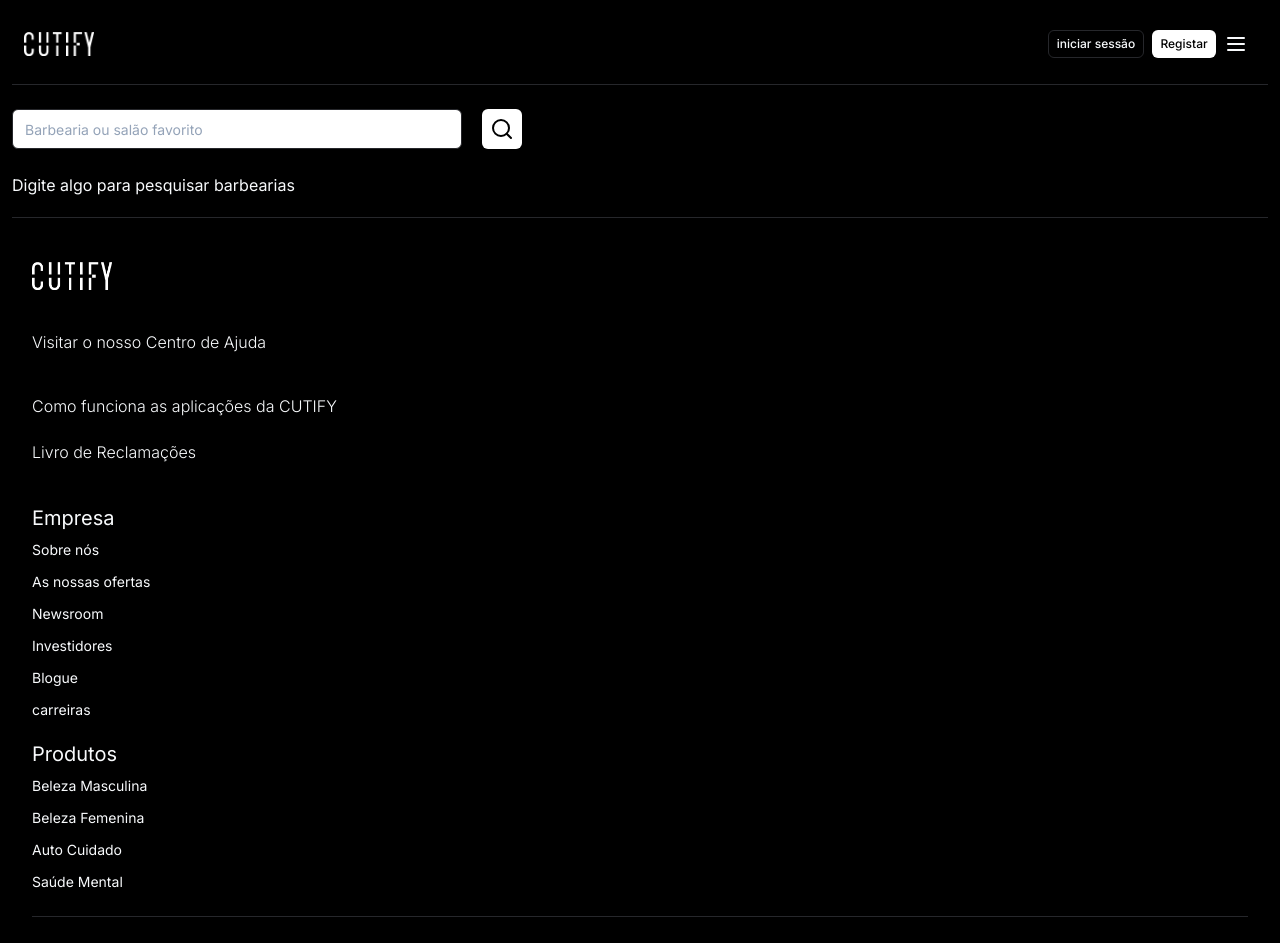
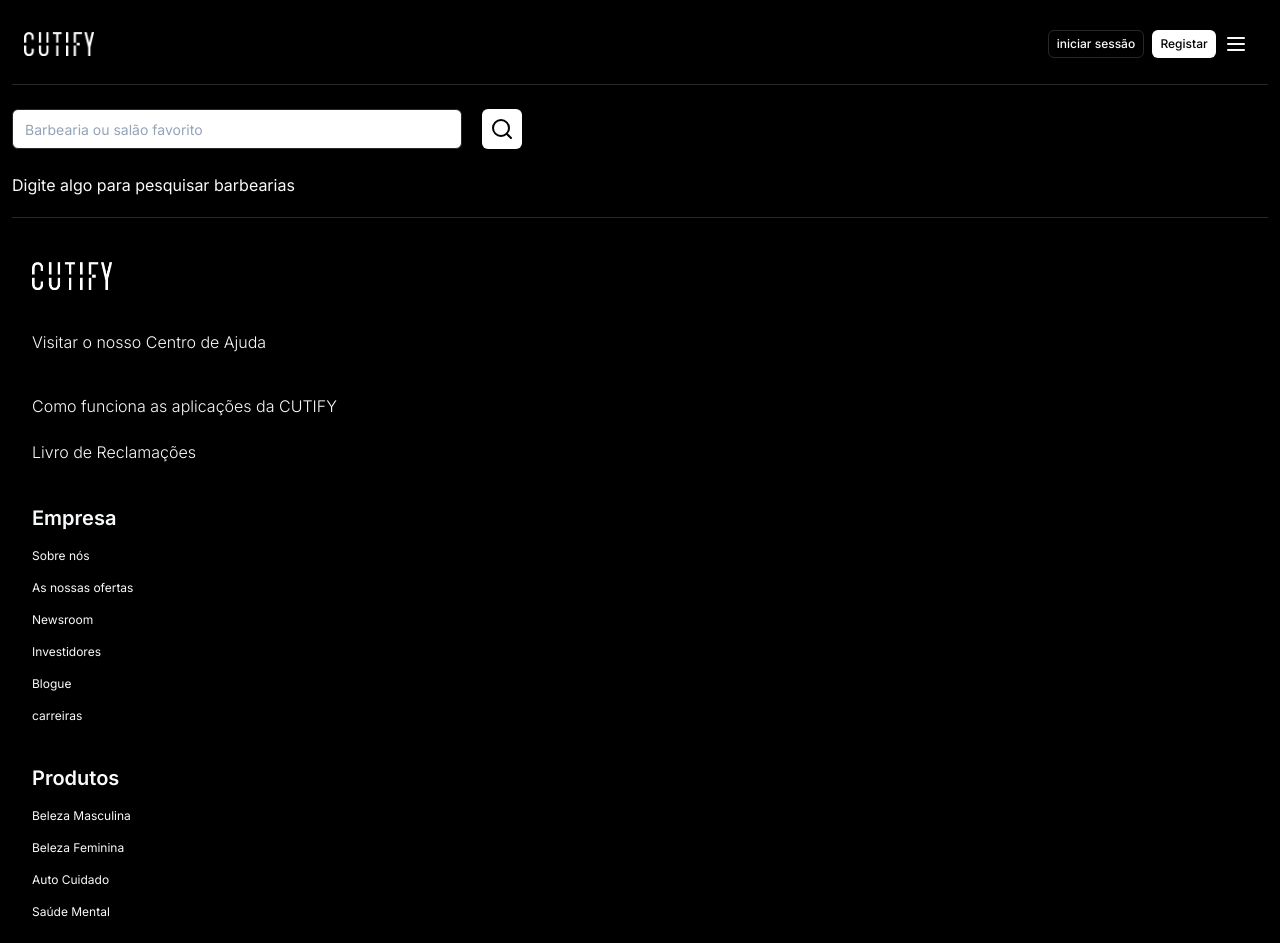
Before and after one commit to devsembo/cutify-webapp, a Next.js app: page /barbershops in a window 1280 px wide. Shown: the top 943 px of the page. Built offline with nearby package versions, Linux system fonts and the light colour scheme.

Commit message:
feat: footer update

```diff
--- a/src/app/_components/footer.tsx
+++ b/src/app/_components/footer.tsx
@@ -31,26 +31,46 @@
               Livro de Reclamações
             </Link>
 
-            <div className="flex flex-col gap-5">
-              <div className="flex flex-col gap-2">
-                <h4 className="text-xl">Empresa</h4>
-                <ul className="flex flex-col gap-3">
-                  <li className="text-sm">Sobre nós</li>
-                  <li className="text-sm">As nossas ofertas</li>
-                  <li className="text-sm">Newsroom</li>
-                  <li className="text-sm">Investidores</li>
-                  <li className="text-sm">Blogue</li>
-                  <li className="text-sm">carreiras</li>
+            <div className="flex flex-col gap-10">
+              <div className="flex flex-col gap-4">
+                <h4 className="text-xl font-semibold">Empresa</h4>
+                <ul className="flex flex-col gap-4">
+                  <Link href={"/about-us"}>
+                    <li className="text-xs">Sobre nós</li>
+                  </Link>
+                  <Link href={"/our-offers"}>
+                    <li className="text-xs">As nossas ofertas</li>
+                  </Link>
+                  <Link href={"/newsroom"}>
+                    <li className="text-xs">Newsroom</li>
+                  </Link>
+                  <Link href={"/investors"}>
+                    <li className="text-xs">Investidores</li>
+                  </Link>
+                  <Link href={"/blog"}>
+                    <li className="text-xs">Blogue</li>
+                  </Link>
+                  <Link href={"/carrers"}>
+                    <li className="text-xs">carreiras</li>
+                  </Link>
                 </ul>
               </div>
 
-              <div className="flex flex-col gap-2">
-                <h3 className="text-xl">Produtos</h3>
-                <ul className="flex flex-col gap-3">
-                  <li className="text-sm">Beleza Masculina</li>
-                  <li className="text-sm">Beleza Femenina</li>
-                  <li className="text-sm">Auto Cuidado</li>
-                  <li className="text-sm">Saúde Mental</li>
+              <div className="flex flex-col gap-4">
+                <h3 className="text-xl font-semibold">Produtos</h3>
+                <ul className="flex flex-col gap-4">
+                  <Link href={"/mans-beauty"}>
+                    <li className="text-xs">Beleza Masculina</li>
+                  </Link>
+                  <Link href={"/woman-beauty"}>
+                    <li className="text-xs">Beleza Feminina</li>
+                  </Link>
+                  <Link href={"/self-care"}>
+                    <li className="text-xs">Auto Cuidado</li>
+                  </Link>
+                  <Link href={"/brain-health"}>
+                    <li className="text-xs">Saúde Mental</li>
+                  </Link>
                 </ul>
               </div>
             </div>
--- a/src/app/barbershops/page.tsx
+++ b/src/app/barbershops/page.tsx
@@ -23,6 +23,7 @@
 
       {searchTerm ? (
         <>
+          <div className="min-h-[60vh]">
             <h3 className="p-3 font-bold text-gray-400">
               Resultados para: {searchTerm}
             </h3>
@@ -37,6 +38,7 @@
                 Nenhum resultado encontrado para &quot;{searchTerm}&quot;.
               </p>
             )}
+          </div>
         </>
       ) : (
         <h3>Digite algo para pesquisar barbearias</h3>
```
Lines whose indentation alone changed are shown as unchanged.
